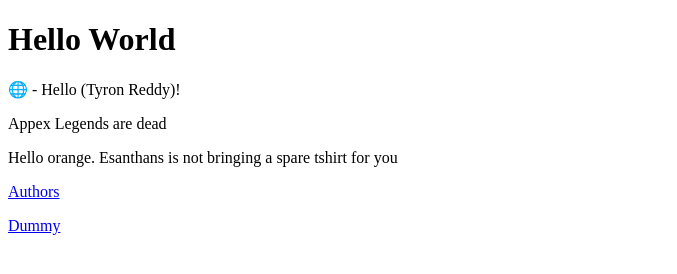
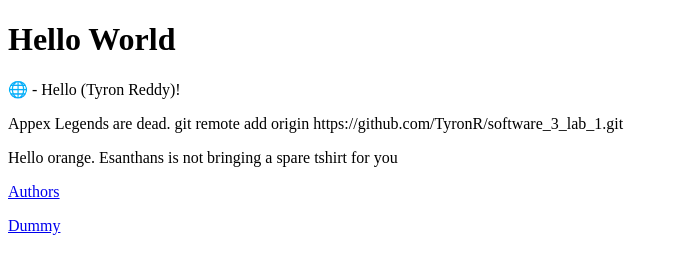
Before and after one commit to TyronR/software_3_lab_1, a plain HTML site: page index.html in a window 1280 px wide. Shown: the whole page, without its empty margins (0-677 px from the left). Drawn offline with Linux system fonts and the light colour scheme.

Commit message:
change stuff

```diff
--- a/index.html
+++ b/index.html
@@ -10,7 +10,7 @@
 		&#127760 - Hello (Tyron Reddy)!
 	  </p>
 
-	<p>Appex Legends are dead</p>
+	<p>Appex Legends are dead. git remote add origin https://github.com/TyronR/software_3_lab_1.git</p>
 
 
 	<p>Hello orange. Esanthans is not bringing a spare tshirt for you</p>
```
Also changed, not shown: 1 other file.
